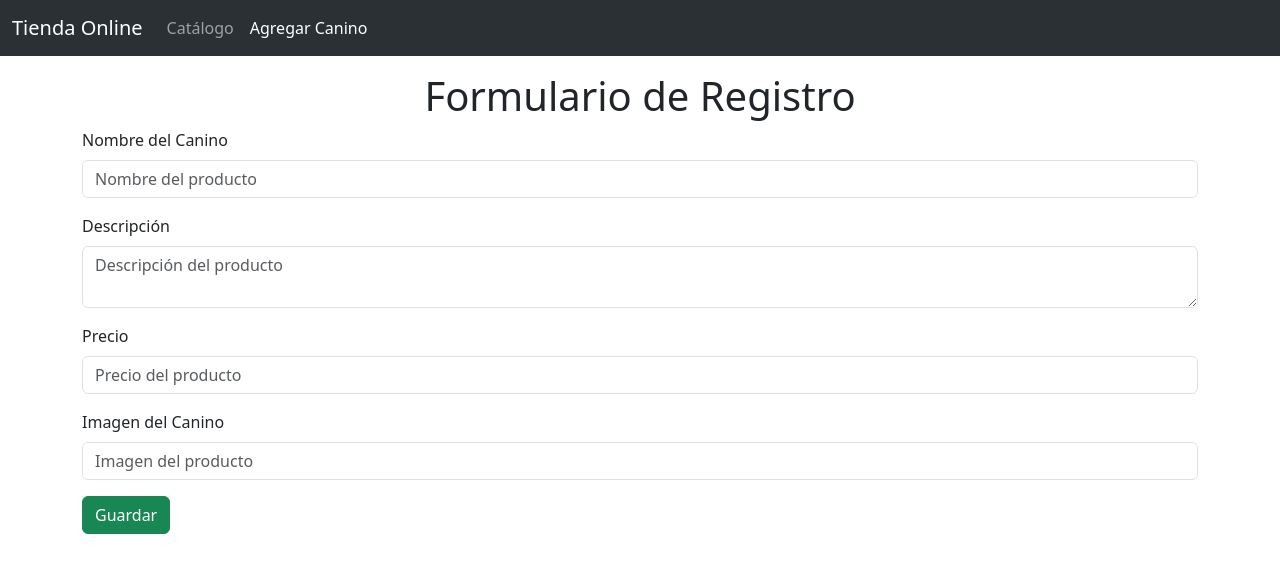
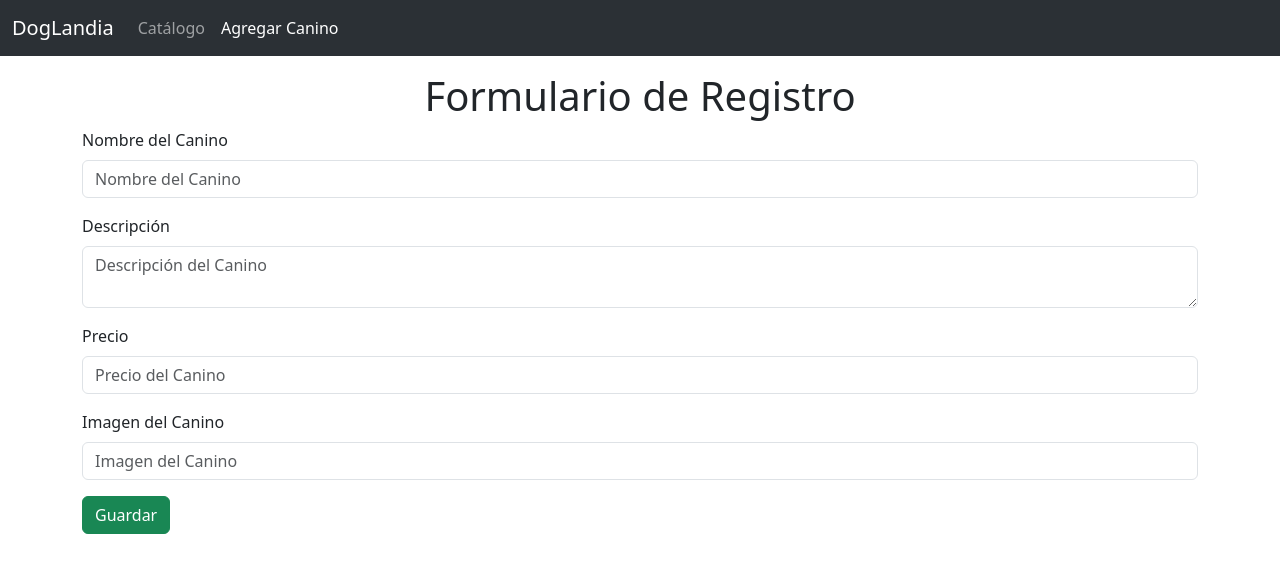
Before and after one commit to alvarez1803/frontend-app, a plain HTML site: page add-Canino.html in a window 1280 px wide. Drawn offline with nearby package versions, Linux system fonts and the light colour scheme.

Commit message:
actualizacion-fronted

```diff
--- a/add-Canino.html
+++ b/add-Canino.html
@@ -10,7 +10,7 @@
     <!-- Barra de Navegación -->
     <nav class="navbar navbar-expand-lg bg-body-tertiary bg-dark" data-bs-theme="dark">
       <div class="container-fluid">
-        <a class="navbar-brand" href="index.html">Tienda Online</a>
+        <a class="navbar-brand" href="index.html">DogLandia</a>
         <button class="navbar-toggler" type="button" data-bs-toggle="collapse" data-bs-target="#navbarSupportedContent" aria-controls="navbarSupportedContent" aria-expanded="false" aria-label="Toggle navigation">
           <span class="navbar-toggler-icon"></span>
         </button>
@@ -27,7 +27,7 @@
       </div>
     </nav>
 
-    <!-- FORMULARIO PARA AGREGAR PRODUCTO -->
+    <!-- FORMULARIO PARA AGREGAR AL CANINO -->
     <main class="container pt-3 pb-3">
       <div class="row">
         <div class="col">
@@ -39,22 +39,22 @@
           <form id="product-form">
             <div class="mb-3">
               <label for="name" class="form-label">Nombre del Canino </label>
-              <input type="text" class="form-control" id="name" placeholder="Nombre del producto" required>
+              <input type="text" class="form-control" id="name" placeholder="Nombre del Canino" required>
             </div>
 
             <div class="mb-3">
               <label for="description" class="form-label">Descripción</label>
-              <textarea type="text" class="form-control" id="description" placeholder="Descripción del producto" required></textarea>
+              <textarea type="text" class="form-control" id="description" placeholder="Descripción del Canino" required></textarea>
             </div>
 
             <div class="mb-3">
               <label for="price" class="form-label">Precio</label>
-              <input type="number" class="form-control" id="price" placeholder="Precio del producto" required>
+              <input type="number" class="form-control" id="price" placeholder="Precio del Canino" required>
             </div>
 
             <div class="mb-3">
               <label for="imgUrl" class="form-label">Imagen del Canino</label>
-              <input type="text" class="form-control" id="imgUrl" placeholder="Imagen del producto" required>
+              <input type="text" class="form-control" id="imgUrl" placeholder="Imagen del Canino" required>
             </div>
 
             <button type="submit" class="btn btn-success">Guardar</button>
@@ -67,7 +67,7 @@
     <script type="module" src="js/api.js"></script>
     <script type="module">
       import { addProduct } from './js/api.js';
-      // Guardar Formulario de agregar producto en base de datos
+      // Guardar Formulario de agregar al canino en base de datos
       document.getElementById('product-form').addEventListener('submit', async (e) => {
         e.preventDefault();
         const newProduct = {
--- a/js/app.js
+++ b/js/app.js
@@ -18,7 +18,7 @@ document.addEventListener('DOMContentLoaded', async () => {
     `).join('');
 });
 
-// Crear la vista de detalles para cada producto al dar click en el boton ver más
+// Crear la vista de detalles para cada canino al dar click en el boton ver más
 window.viewProduct = async (id) => {
   const product = await getProductById(id);
   const productDetails = `
@@ -34,7 +34,7 @@ window.viewProduct = async (id) => {
   document.getElementById('product-list').innerHTML = productDetails;
 };
 
-// Habilitamos el formulario para editar cada uno de los productos
+// Habilitamos el formulario para editar cada uno de los caninos
 window.enableEdit = async (id) => {
   const product = await getProductById(id);
   const editForm = `
@@ -61,7 +61,7 @@ window.saveEdit = async (id) => {
   location.reload(); // Recarga la página para ver los cambios
 };
 
-// Función para borrar el producto seleccionado
+// Función para borrar el canino seleccionado
 window.deleteProduct = async (id) => {
   await deleteProduct(id);
   location.reload(); // Recarga la página para ver los cambios
```
Also changed, not shown: index.html (+2 -8 lines).
